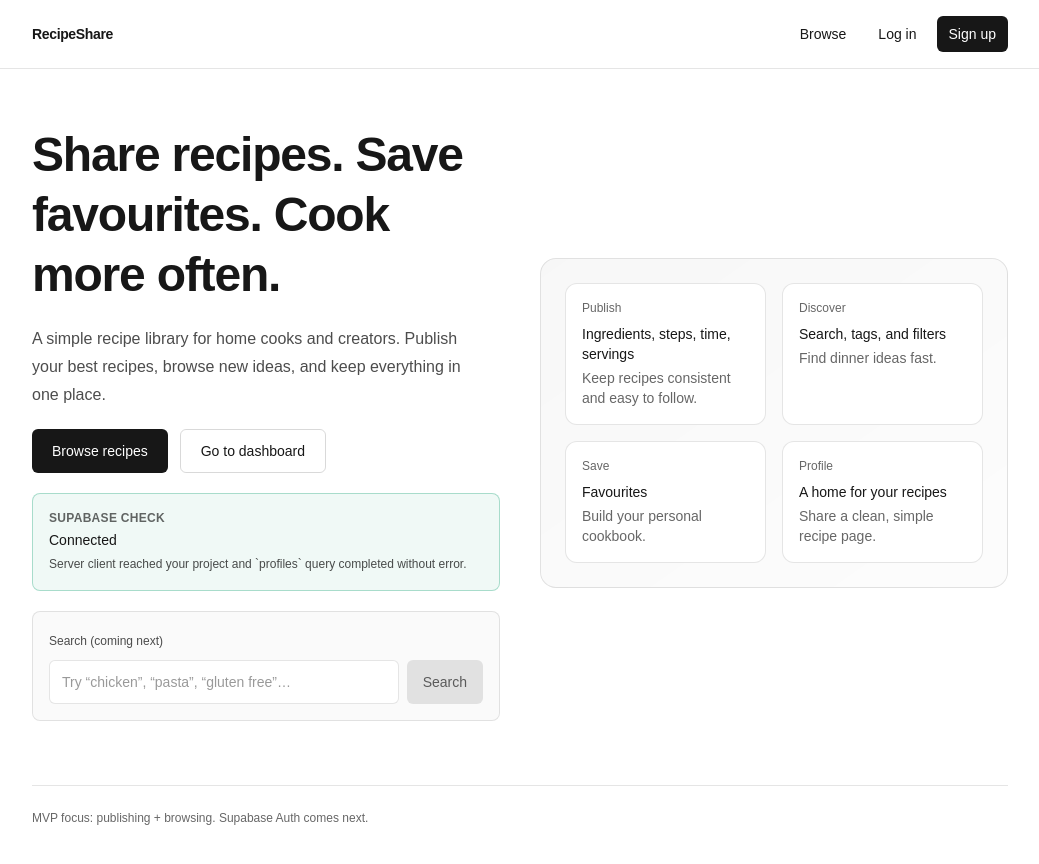
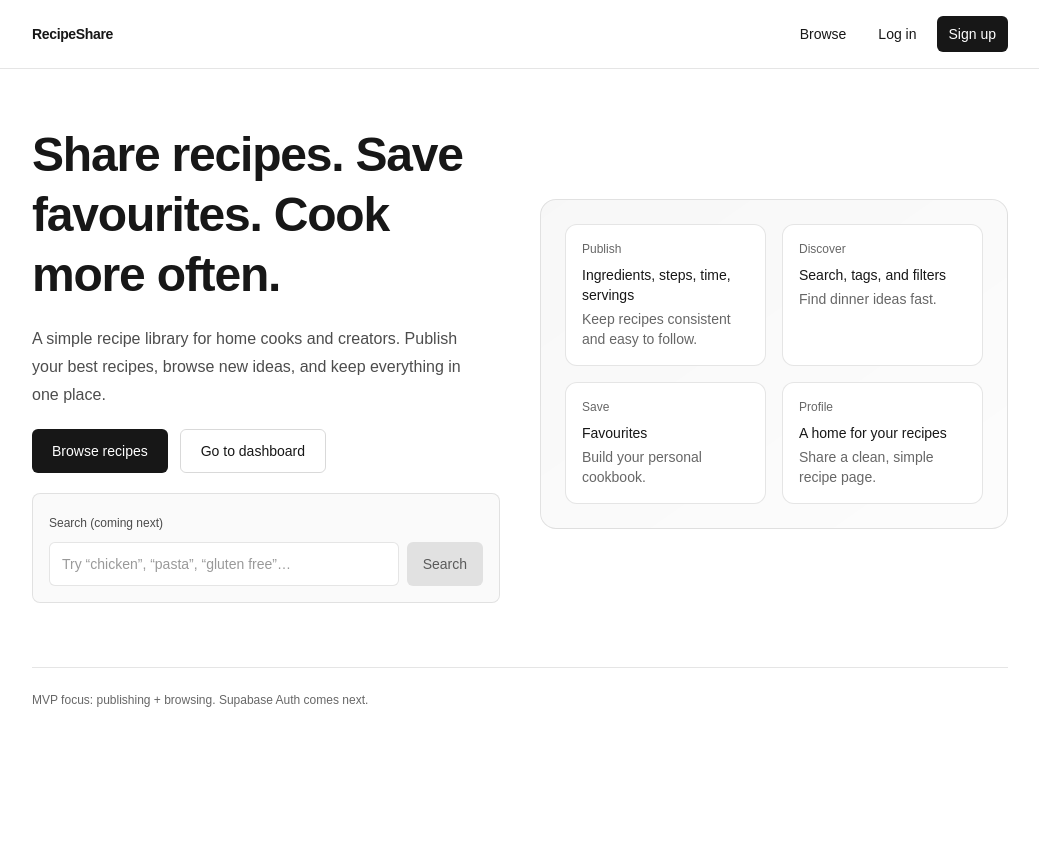
Before and after one commit to ahctung/demo-recipe-sharing-platform, a Next.js app: page / in a window 1280 px wide. Shown: the top 864 px of the page, without its empty margins (120-1159 px from the left). After the commit the page ends 800 px from the top, so only its background shows below. Built offline with nearby package versions, Linux system fonts and the light colour scheme; no server answers; the database is empty.

Commit message:
Remove Supabase health check logic

```diff
--- a/app/page.tsx
+++ b/app/page.tsx
@@ -1,39 +1,6 @@
 import Link from "next/link";
 
-import { createServerSupabaseClient } from "@/lib/supabase/server";
-
-async function getSupabaseHealth(): Promise<{
-  ok: boolean;
-  detail: string;
-}> {
-  try {
-    const supabase = await createServerSupabaseClient();
-    const { error } = await supabase.from("profiles").select("id").limit(1);
-
-    if (error) {
-      return {
-        ok: false,
-        detail: `${error.message}${error.hint ? ` (${error.hint})` : ""}`,
-      };
-    }
-
-    return {
-      ok: true,
-      detail:
-        "Server client reached your project and `profiles` query completed without error.",
-    };
-  } catch (err) {
-    const message = err instanceof Error ? err.message : String(err);
-    return {
-      ok: false,
-      detail: message,
-    };
-  }
-}
-
-export default async function Home() {
-  const supabaseHealth = await getSupabaseHealth();
-
+export default function Home() {
   return (
     <div className="flex flex-1 flex-col bg-background text-foreground">
       <header className="border-b border-black/10 dark:border-white/15">
@@ -88,26 +55,6 @@ export default async function Home() {
               >
                 Go to dashboard
               </Link>
-            </div>
-
-            <div
-              className={`rounded-lg border p-4 text-sm ${
-                supabaseHealth.ok
-                  ? "border-emerald-600/30 bg-emerald-600/[0.06] dark:border-emerald-500/35 dark:bg-emerald-500/10"
-                  : "border-red-600/35 bg-red-600/[0.06] dark:border-red-500/40 dark:bg-red-500/10"
-              }`}
-            >
-              <div className="text-xs font-semibold uppercase tracking-wide text-black/60 dark:text-white/60">
-                Supabase check
-              </div>
-              <p className="mt-1 font-medium text-foreground">
-                {supabaseHealth.ok
-                  ? "Connected"
-                  : "Something went wrong"}
-              </p>
-              <p className="mt-1 text-xs leading-5 text-black/70 dark:text-white/70">
-                {supabaseHealth.detail}
-              </p>
             </div>
 
             <div className="rounded-lg border border-black/10 bg-black/[0.02] p-4 dark:border-white/15 dark:bg-white/[0.04]">
```
